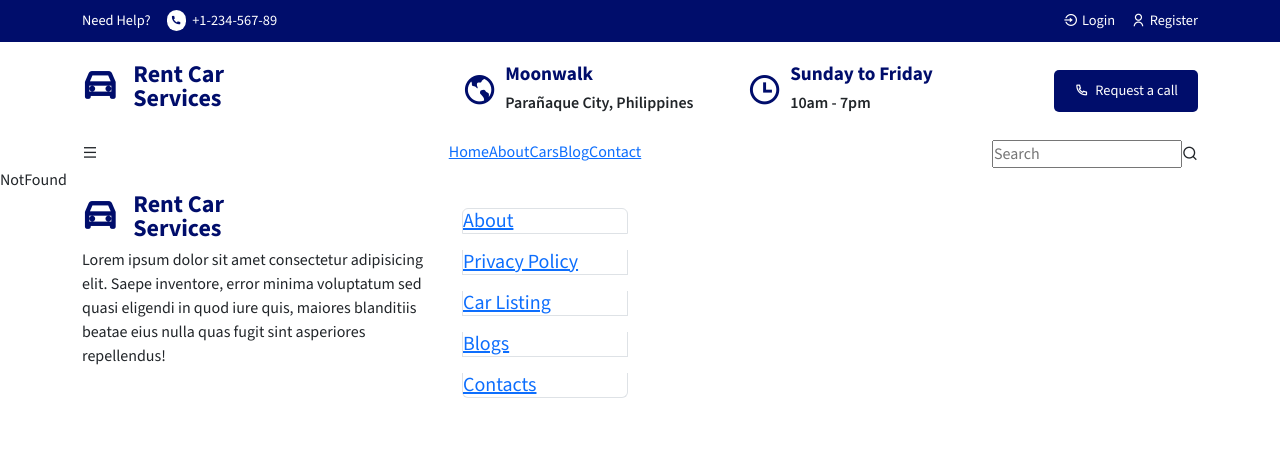
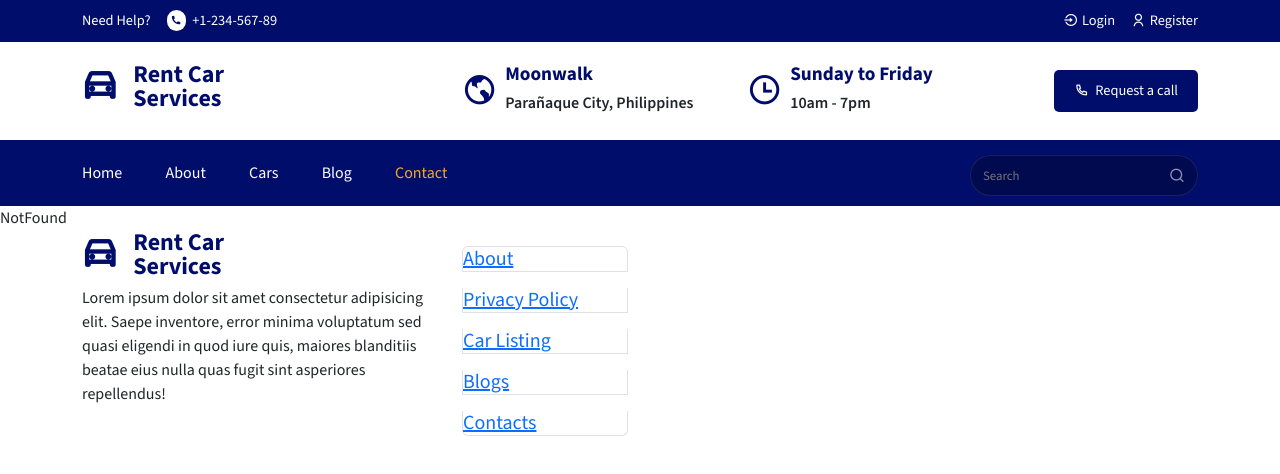
Before and after one commit to TeamAbella060420/Doctor-Appointment-Booking_MERN, a React (Create React App) app in the folder car-rental/: page /contact in a window 1280 px wide. Shown: the top 474 px of the page. Built offline with nearby package versions, Linux system fonts and the light colour scheme.

Commit message:
Update header.css

```diff
--- a/car-rental/src/styles/header.css
+++ b/car-rental/src/styles/header.css
@@ -92,6 +92,77 @@
   column-gap: 0.4rem;
   text-decoration: none;
   color: #fff;
-  justify-content: end;
+  justify-content: flex-end;
   font-size: 0.9rem;
 }
+
+/* ================== Main Navbar Styles =====================*/
+
+.main__navbar {
+  padding: 10px 0px;
+  background: #000d6b;
+}
+
+.mobile__menu i {
+  color: #fff;
+  font-size: 1.7rem;
+  cursor: pointer;
+}
+
+.mobile__menu {
+  display: none;
+}
+
+.menu {
+  display: flex;
+  align-items: center;
+  column-gap: 2.7rem;
+  justify-content: center;
+  height: 100%;
+}
+
+.nav__item {
+  color: #fff;
+  text-decoration: none;
+  transition: .3s;
+}
+
+.nav__item:hover {
+  color: #fff;
+}
+
+.search__box {
+  border: 1px solid #7c8a972f;
+  padding: 7px 12px;
+  display: flex;
+  align-items: center;
+  border-radius: 50px;
+  background: #020a4de9;
+  margin-top: 5px;
+}
+
+.search__box input {
+  background: transparent;
+  border: none;
+  outline: none;
+  color: #fff;
+  cursor: pointer;
+}
+
+.search__box input::placeholder {
+  /* color: #fff; */
+  font-size: .8rem;
+}
+
+.search__box span i {
+  color: rgb(255, 255, 255, 0.555);
+  cursor: pointer;
+}
+
+.nav__active {
+  color: #f9a826;
+}
+
+.nav__active:hover {
+  color: #f9a826;
+}
```
